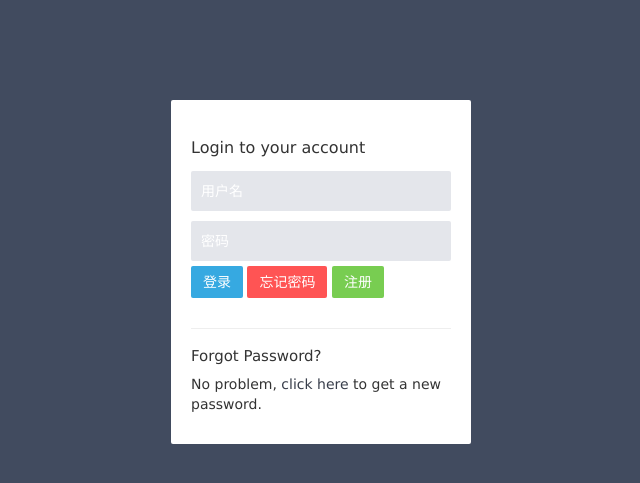
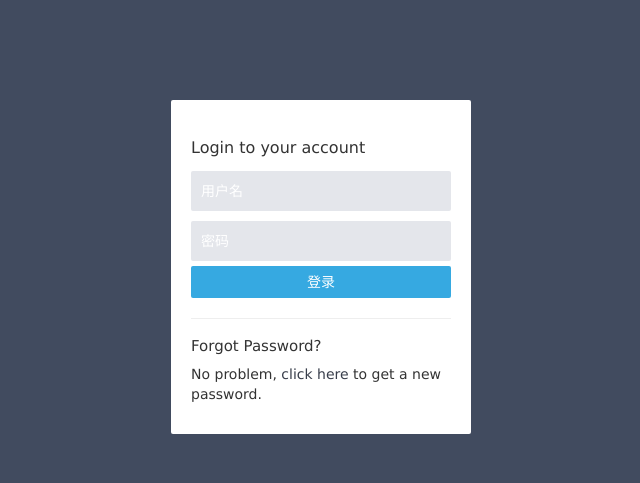
Before and after one commit to cash2one/Baymax, a Django app: page /app/login/ in a window 1280 px wide. Shown: the top 483 px of the page, without its empty margins (319-959 px from the left). Run offline with Django 3.2, Linux system fonts and the light colour scheme; some libraries are stand-ins or nearby versions.

Commit message:
login styles

```diff
--- a/app/forms.py
+++ b/app/forms.py
@@ -25,7 +25,7 @@ class LoginForm(forms.Form):
         widget=forms.TextInput(
             attrs={
                 'placeholder': u"用户名",
-                'class': 'input-large col-xs-12'
+                'class': 'input-large col-xs-12',
             }
         ),
     )
@@ -36,7 +36,7 @@ class LoginForm(forms.Form):
         widget=forms.PasswordInput(
             attrs={
                 'placeholder': u"密码",
-                'class': 'input-large col-xs-12'
+                'class': 'input-large col-xs-12',
             }
         ),
     )
--- a/templates/app/login.html
+++ b/templates/app/login.html
@@ -30,11 +30,9 @@
                         {% csrf_token %}
                         {{ form.username }}
                         {{ form.password }}
-                        <p class="form-actions">
-                            <input type="submit" value="登录" class="btn btn-primary">
-                            <a href="#"><input type="button" value="忘记密码" class="btn btn-danger"></a>
-                            <a href="#"><input type="button" value="注册" class="btn btn-success"></a>
-                        </p>
+                        <div class="clearfix"></div>
+                        <input type="submit" value="登录" class="btn btn-primary col-xs-12">
+
                     </fieldset>
                 </form>
 
```
